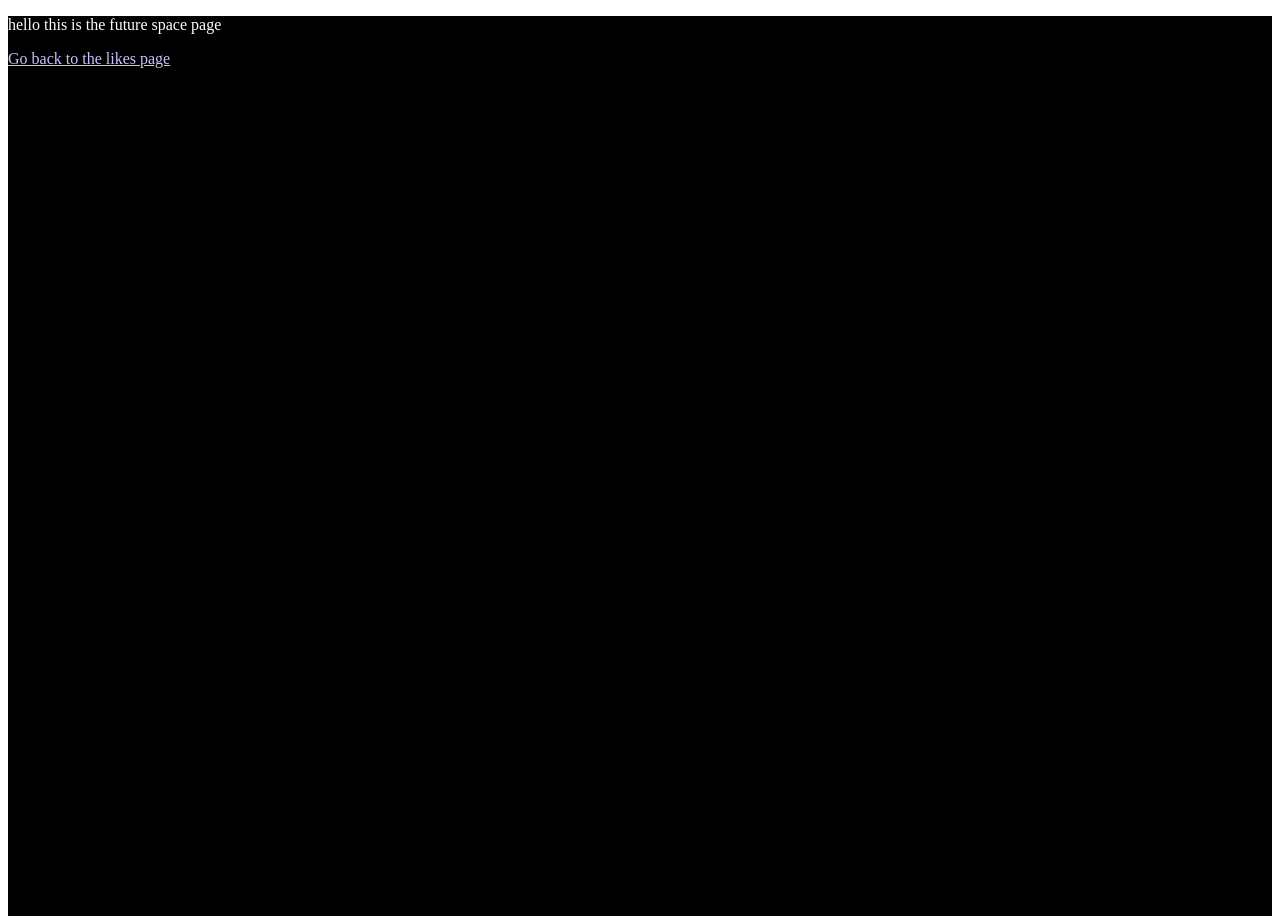
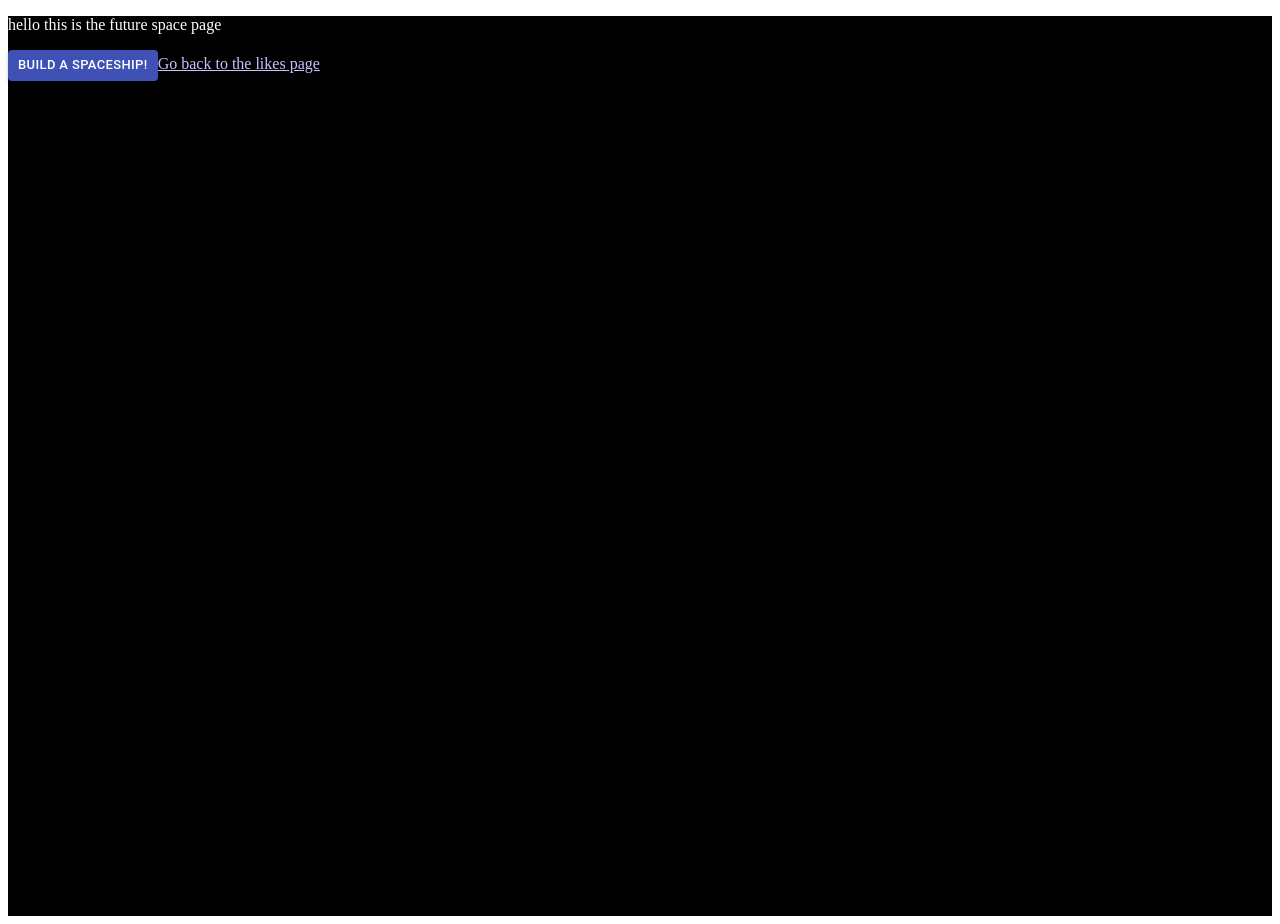
Before and after one commit to kajakali/gatsby, a Gatsby site: page /Space in a window 1280 px wide. Built offline with nearby package versions, Linux system fonts and the light colour scheme; Gatsby itself is replaced by a stand-in of ours.

Commit message:
spaceship builder initialized

```diff
--- /dev/null
+++ b/src/components/Activities/SpaceShips.js
@@ -0,0 +1,19 @@
+import React, { Component } from 'react';
+import Button from '@material-ui/core/Button';
+
+class SpaceShips extends Component {
+
+ buildASpaceship = () => {
+     alert("Build a spaceship!!!");
+ }
+
+    render(){
+        return(
+            <>
+                <Button color="primary" variant="contained" size="small" onClick={this.buildASpaceship}>Build a Spaceship!</Button>
+            </>
+        )
+    }
+}
+
+export default SpaceShips;
--- a/src/pages/Space.js
+++ b/src/pages/Space.js
@@ -1,22 +1,20 @@
 import React from 'react';
 import { Link } from "gatsby";
 import Box from '@material-ui/core/Box';
+import SpaceShips from '../components/Activities/SpaceShips';
 
 
 
 
 
 const SpacePage = (props) => {
-  const createSpaceship = () => {
-    //when the button is clicked, send the current pattern to the server
-    console.log('create a spaceship!');
 
-}
 
     return(
       <>
       <Box style={{color: "white", backgroundColor: "black", minHeight: "900px"}}>
           <p>hello this is the future space page</p>
+          <SpaceShips />
           <Link style={{color: "#c9c2ff"}} to="/likes">Go back to the likes page</Link>
       </Box>
 
```
